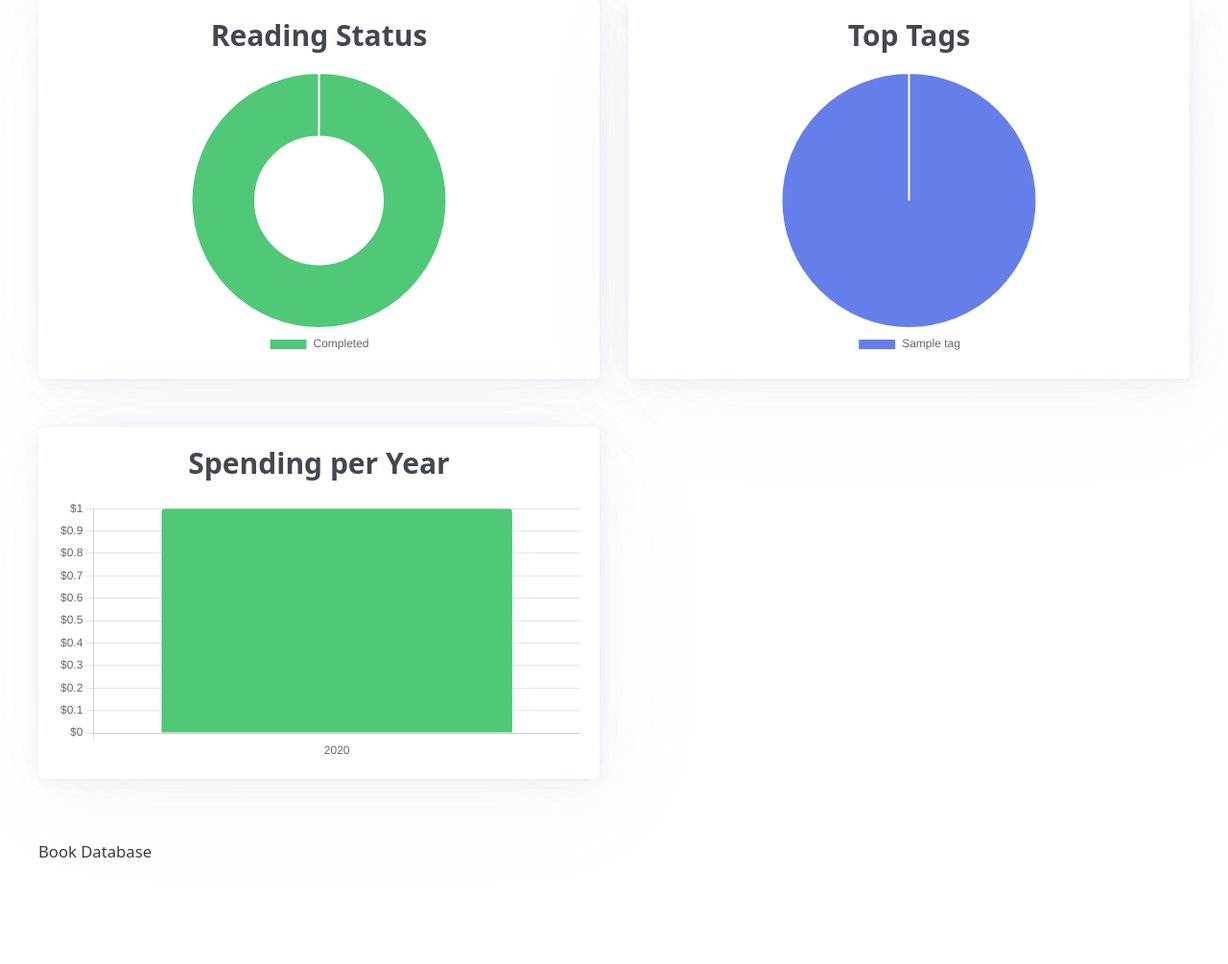
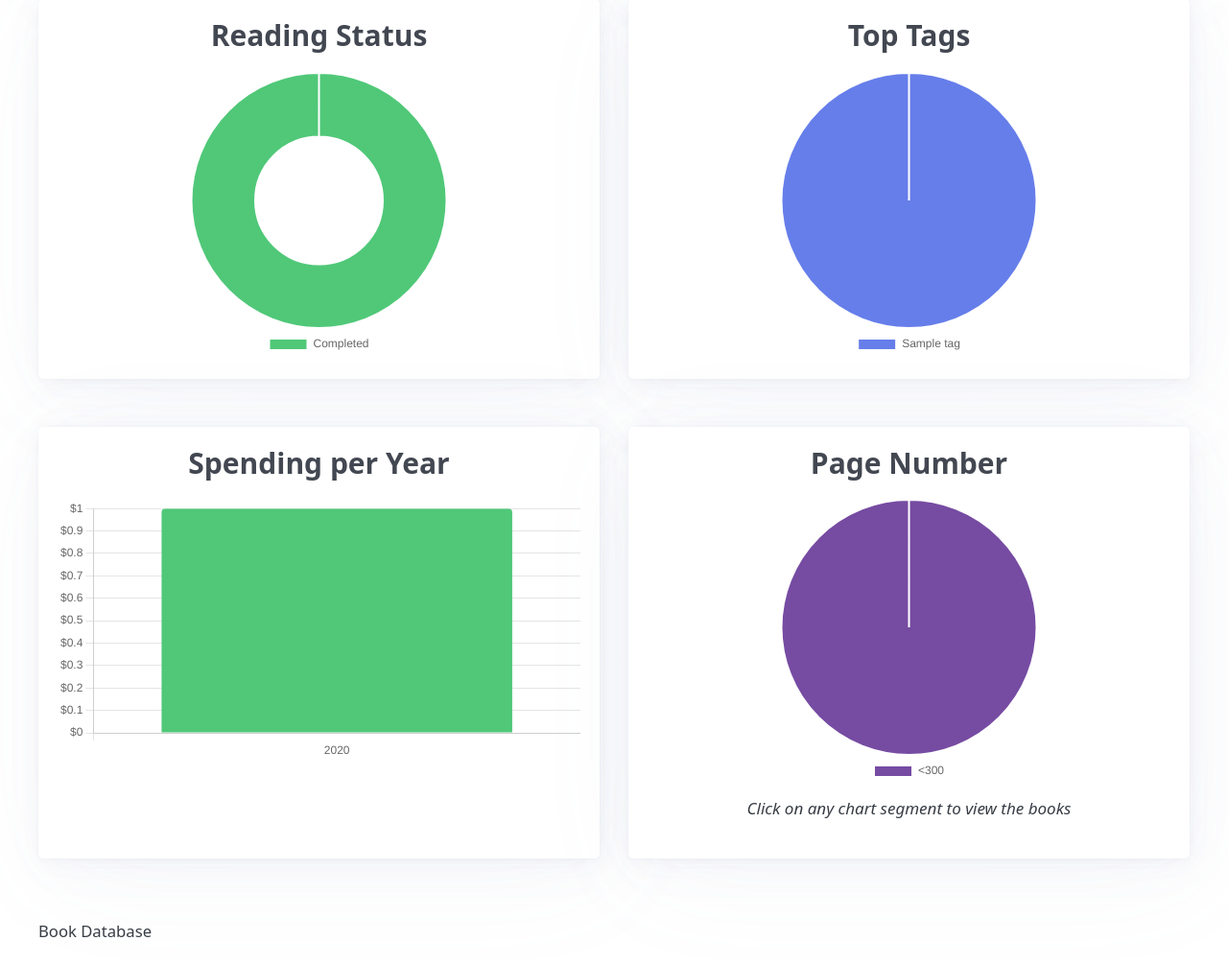
Before and after one commit to wyldphyre/bookdatabase, a Flask app: page /statistics in a window 1280 px wide. Shown: the part 1599-2604 px from the top of the page at 96% size. Before the commit the page ends 2493 px from the top, so only its background shows below. Run offline with Flask 3, Linux system fonts and the light colour scheme; tables that the repository leaves empty hold one stand-in row (values such as "Sample post"); some libraries are stand-ins or nearby versions.

Commit message:
Add Page Number pie chart to statistics with click-through filtering
- Statistics page shows a pie chart of books by page count (<300, 300-499, 500+)
- Clicking a chart segment navigates to the book list filtered to that range
- Book list route accepts new 'pages' filter param (lt300, 300to499, 500plus)
- Active page count filter shown in subtitle with a clear link

Co-Authored-By: Claude Sonnet 4.6 <noreply@anthropic.com>

```diff
--- a/app.py
+++ b/app.py
@@ -139,11 +139,14 @@ def book_list():
     page = request.args.get('page', 1, type=int)
     per_page = request.args.get('per_page', 10, type=int)
     filter_status = request.args.get('filter', 'all')
+    pages_filter = request.args.get('pages', '')
     # Constrain to valid options
     if per_page not in [10, 25, 50, 100]:
         per_page = 10
     if filter_status not in ['all', 'unread', 'read']:
         filter_status = 'all'
+    if pages_filter not in ['lt300', '300to499', '500plus', '']:
+        pages_filter = ''
 
     # Build query based on filter
     base = Book.query.options(subqueryload(Book.authors), subqueryload(Book.reads))
@@ -164,10 +167,17 @@ def book_list():
     else:
         query = base
 
+    if pages_filter == 'lt300':
+        query = query.filter(Book.page_count.isnot(None), Book.page_count < 300)
+    elif pages_filter == '300to499':
+        query = query.filter(Book.page_count.isnot(None), Book.page_count >= 300, Book.page_count < 500)
+    elif pages_filter == '500plus':
+        query = query.filter(Book.page_count.isnot(None), Book.page_count >= 500)
+
     books = query.order_by(Book.date_added.desc()).paginate(
         page=page, per_page=per_page, error_out=False
     )
-    return render_template('books/list.html', books=books, per_page=per_page, filter_status=filter_status)
+    return render_template('books/list.html', books=books, per_page=per_page, filter_status=filter_status, pages_filter=pages_filter)
 
 
 @app.route('/books/<int:id>')
@@ -1531,6 +1541,14 @@ def statistics():
     # Breakdown for top tags (books/authors/series stacked)
     top_tag_breakdown = {name: tag_by_type[name] for name in top_tag_data}
 
+    # Page count distribution
+    page_count_data = {
+        '<300': Book.query.filter(Book.page_count.isnot(None), Book.page_count < 300).count(),
+        '300-499': Book.query.filter(Book.page_count.isnot(None), Book.page_count >= 300, Book.page_count < 500).count(),
+        '500+': Book.query.filter(Book.page_count.isnot(None), Book.page_count >= 500).count(),
+    }
+    page_count_data = {k: v for k, v in page_count_data.items() if v > 0}
+
     # Most read books (by number of completed reads)
     most_read_books = db.session.query(
         Book, func.count(Read.id).label('read_count')
@@ -1573,7 +1591,8 @@ def statistics():
                          top_tag_data=top_tag_data,
                          top_tag_breakdown=top_tag_breakdown,
                          most_read_books=most_read_books,
-                         most_read_authors=most_read_authors)
+                         most_read_authors=most_read_authors,
+                         page_count_data=page_count_data)
 
 
 # --- System Page & Scanners ---
--- a/templates/statistics.html
+++ b/templates/statistics.html
@@ -135,6 +135,14 @@
     <article class="chart-container">
         <h3>Spending per Year</h3>
         <canvas id="spendingChart"></canvas>
+    </article>
+    {% endif %}
+
+    {% if page_count_data %}
+    <article class="chart-container">
+        <h3>Page Number</h3>
+        <canvas id="pageCountChart"></canvas>
+        <p style="text-align:center; font-style:italic; font-size:0.85rem; margin-top:0.5rem;">Click on any chart segment to view the books</p>
     </article>
     {% endif %}
 </div>
@@ -298,6 +306,46 @@ new Chart(spendingCtx, {
 });
 {% endif %}
 
+{% if page_count_data %}
+// Page count distribution pie chart
+const pageCountCtx = document.getElementById('pageCountChart').getContext('2d');
+const pageCountKeys = {{ page_count_data.keys()|list|tojson }};
+const pageCountFilterMap = {'<300': 'lt300', '300-499': '300to499', '500+': '500plus'};
+const pageCountChart = new Chart(pageCountCtx, {
+    type: 'pie',
+    data: {
+        labels: pageCountKeys,
+        datasets: [{
+            data: {{ page_count_data.values()|list|tojson }},
+            backgroundColor: ['#764ba2', '#45b7d1', '#50c878']
+        }]
+    },
+    options: {
+        responsive: true,
+        plugins: {
+            legend: { position: 'bottom' },
+            tooltip: {
+                callbacks: {
+                    label: function(context) {
+                        const total = context.dataset.data.reduce((a, b) => a + b, 0);
+                        const pct = ((context.raw / total) * 100).toFixed(1);
+                        return context.label + ': ' + context.raw + ' (' + pct + '%)';
+                    }
+                }
+            }
+        },
+        onClick: function(evt, elements) {
+            if (elements.length > 0) {
+                const label = pageCountKeys[elements[0].index];
+                const filterVal = pageCountFilterMap[label];
+                if (filterVal) window.location.href = '{{ url_for("book_list") }}?pages=' + filterVal;
+            }
+        }
+    }
+});
+document.getElementById('pageCountChart').style.cursor = 'pointer';
+{% endif %}
+
 {% if top_tag_data %}
 // Top tags pie chart
 const tagCtx = document.getElementById('tagChart').getContext('2d');
```
Also changed, not shown: templates/books/list.html (+12 -6 lines).
